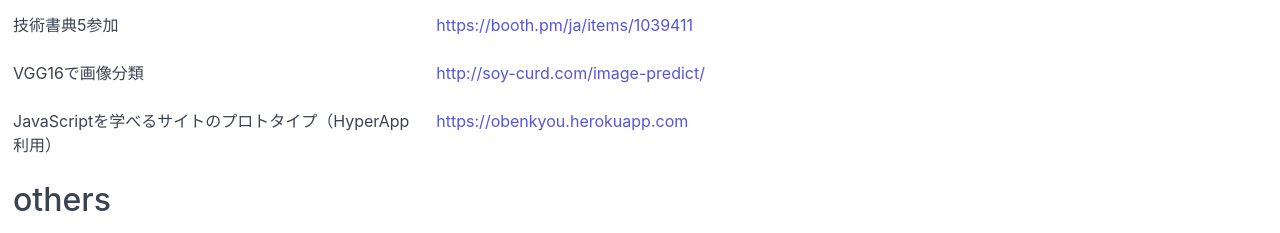
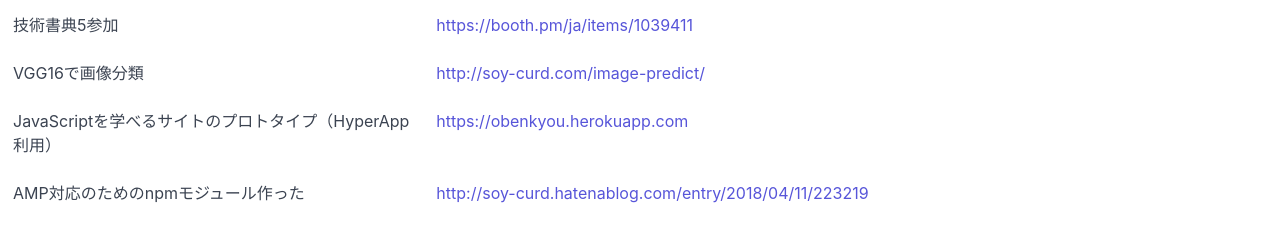
Before and after one commit to soy-curd/soy-curd.github.io, a plain HTML site: page index.html in a window 1280 px wide. Shown: the part 710-943 px from the top of the page. Drawn offline with nearby package versions, Linux system fonts and the light colour scheme.

Commit message:
fix index.html

```diff
--- a/index.html
+++ b/index.html
@@ -121,6 +121,12 @@
         <div class="column col-8">
           <a href="https://obenkyou.herokuapp.com">https://obenkyou.herokuapp.com</a>
         </div>
+        <div class="column col-4">
+          <p>AMP対応のためのnpmモジュール作った</p>
+        </div>
+        <div class="column col-8">
+          <a href="http://soy-curd.hatenablog.com/entry/2018/04/11/223219">http://soy-curd.hatenablog.com/entry/2018/04/11/223219</a>
+        </div>
       </div>
       <div class="columns">
         <h2 class="column col-12">
```
